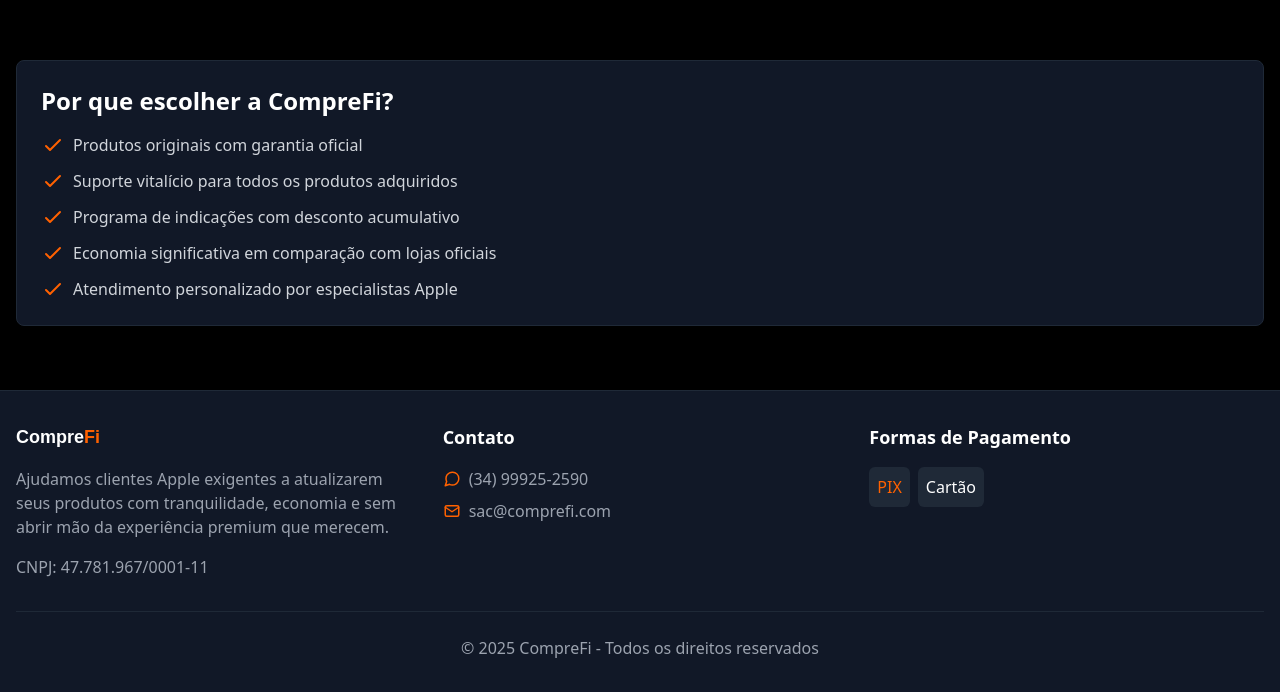
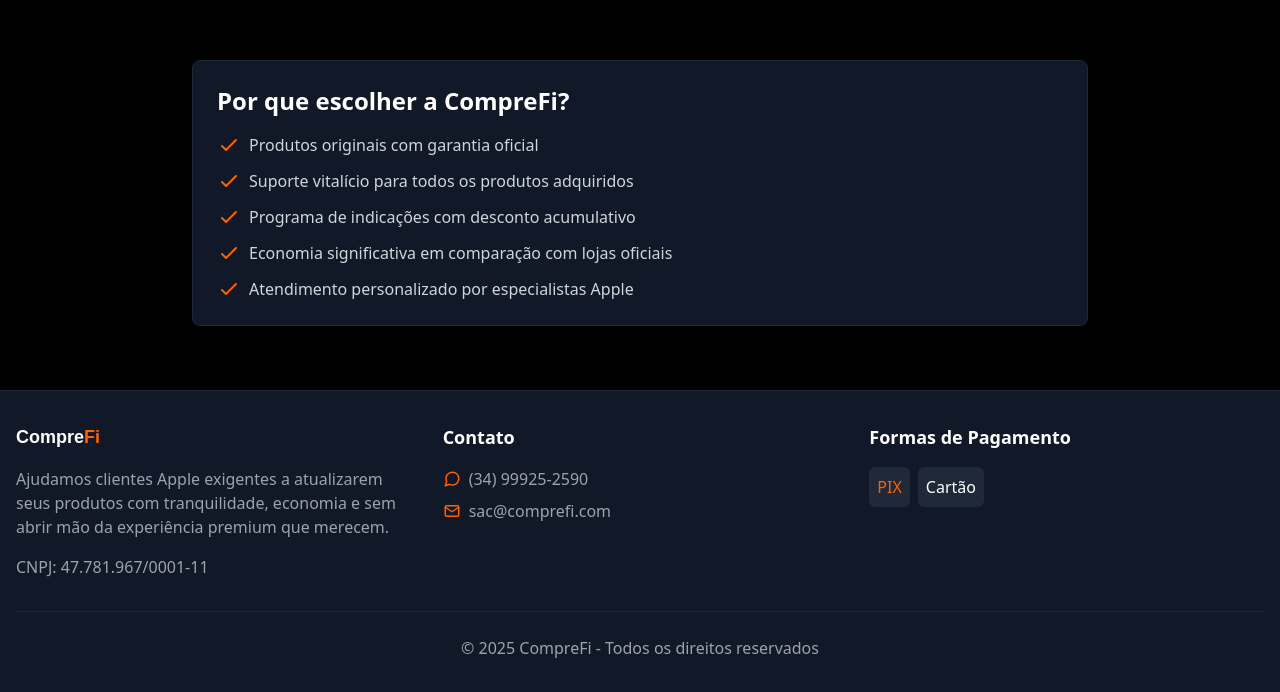
Before and after one commit to GustavoGussoni/comprefi, a React (Vite) app: page / in a window 1280 px wide. Shown: the part 4033-4725 px from the top of the page. Built offline with nearby package versions, Linux system fonts and the light colour scheme.

Commit message:
fix: WhyChoose component

```diff
--- a/src/components/WhyChooseCompreFi.tsx
+++ b/src/components/WhyChooseCompreFi.tsx
@@ -39,7 +39,7 @@
   }
 
   return (
-    <div className="bg-gray-900 rounded-lg p-6 border border-gray-800">
+    <div className="max-w-4xl mx-auto bg-gray-900 rounded-lg p-6 border border-gray-800">
       <h2 className="text-2xl font-bold mb-4 text-white">{title}</h2>
       <ul className="space-y-3 text-gray-300">
         {points.map((point, index) => (
```
